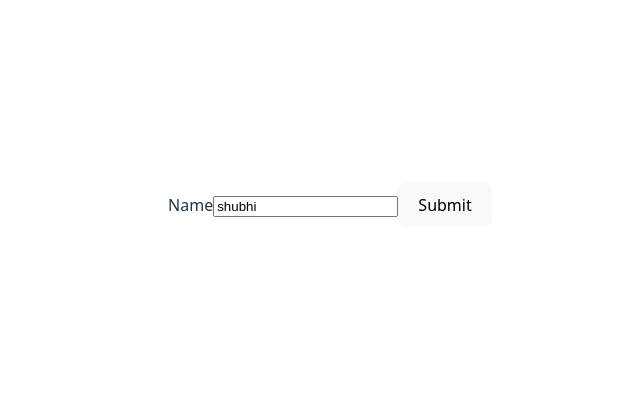
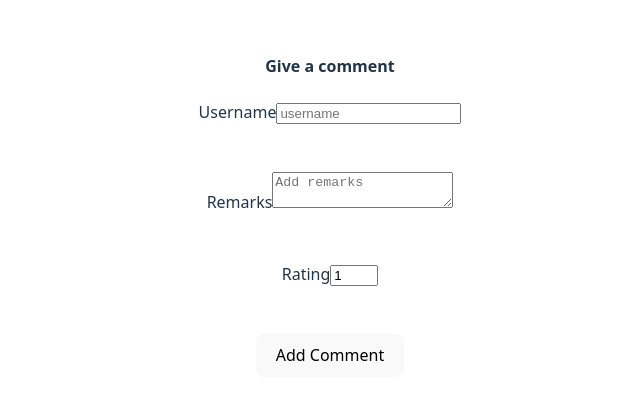
Before and after one commit to Shubhi89/learning_react, a React (Vite) app: page / in a window 1280 px wide. Shown: the part 195-594 px from the top of the page, without its empty margins (310-950 px from the left). Built offline with nearby package versions, Linux system fonts and the light colour scheme.

Commit message:
comments form activity

```diff
--- a/src/App.jsx
+++ b/src/App.jsx
@@ -1,9 +1,9 @@
 import "./App.css";
-import Form from "./form";
+import CommentsForm from "./commentsForm";
 
 function App() {
   return (
-    <Form/>
+    <CommentsForm/>
   );
 }
 
--- /dev/null
+++ b/src/commentsForm.jsx
@@ -0,0 +1,67 @@
+import { useState } from "react";
+
+export default function CommentsForm() {
+  let [formData, setFormData] = useState({
+    username: "",
+    remarks: "",
+    rating: 1,
+  });
+
+  let handleInputChange = (event) => {
+    setFormData((currData) => {
+      return { ...currData, [event.target.name]: event.target.value };
+    });
+  };
+
+  let handleSubmit = (event) => {
+    event.preventDefault();
+  };
+
+  return (
+    <div>
+      <h4>Give a comment</h4>
+      <form onSubmit={handleSubmit}>
+        <label htmlFor="username">Username</label>
+        <input
+          type="text"
+          placeholder="username"
+          value={formData.username}
+          onChange={handleInputChange}
+          id="username"
+          name="username"
+        />
+        <br />
+        <br />
+        <br />
+        <label htmlFor="remarks">Remarks</label>
+        <textarea
+          value={formData.remarks}
+          placeholder="Add remarks"
+          onChange={handleInputChange}
+          id="remarks"
+          name="remarks"
+        >
+          Remarks
+        </textarea>
+        <br />
+        <br />
+        <br />
+        <label htmlFor="rating">Rating</label>
+        <input
+          type="number"
+          placeholder="rating"
+          min={1}
+          max={5}
+          value={formData.rating}
+          onChange={handleInputChange}
+          id="rating"
+          name="rating"
+        />
+        <br />
+        <br />
+        <br />
+        <button>Add Comment</button>
+      </form>
+    </div>
+  );
+}
--- a/src/form.jsx
+++ b/src/form.jsx
@@ -1,7 +1,7 @@
 import { useState } from "react"
 
 export default function Form() {
-    let [text , setText] = useState("shubhi");
+    let [text , setText] = useState("");
 
     let handleTextChange = (event) => {
         setText(event.target.value);
```
